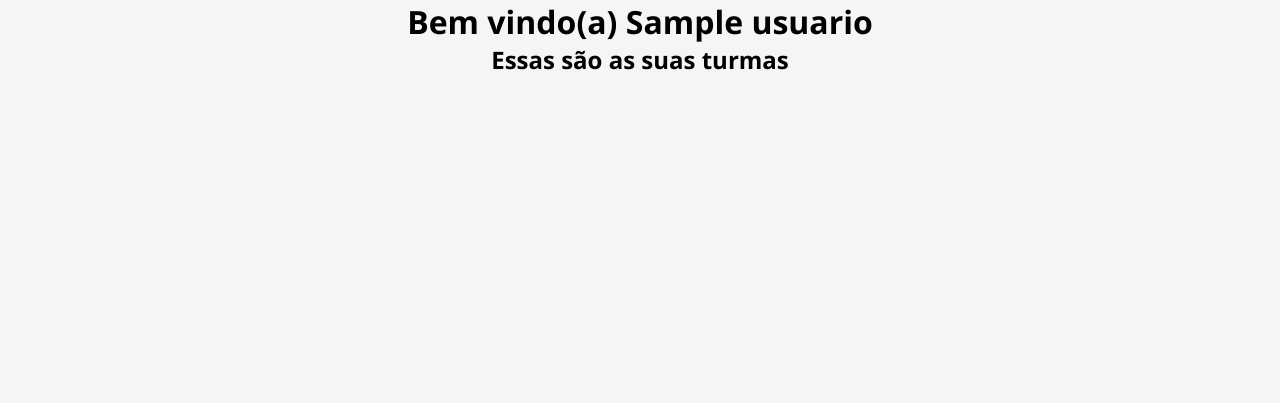
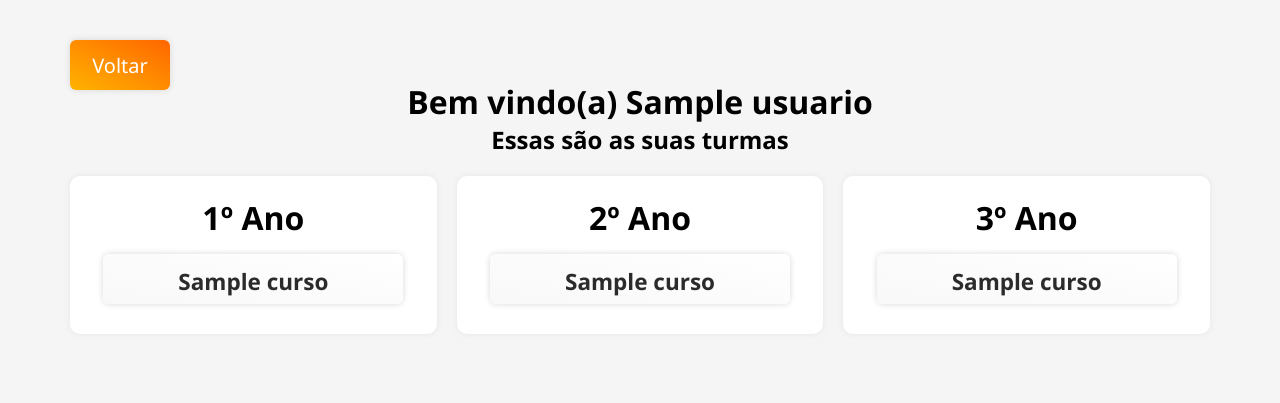
Before and after one commit to Maruquitus/CorrAut, a Django app: template Web/templates/turmas.html in a window 1280 px wide. Shown: the top 403 px of the page. Run offline with Django 4.2, Linux system fonts and the light colour scheme; the template is opened without the code that fills it: most values are stand-ins (such as "Sample title", 1, 10 or a date in 2020).

Commit message:
Tela de turmas

```diff
--- a/Web/static/login/stylelogin.css
+++ b/Web/static/login/stylelogin.css
@@ -29,7 +29,7 @@ img {
     flex-direction: column;
     align-items: center;
     border-radius: 14px;
-    box-shadow: 0 0 6px rgb(92, 92, 92);
+    box-shadow: 0 0 10px rgb(209, 209, 209);
     padding: 12px;
     gap: 5px;
 }
--- /dev/null
+++ b/Web/static/turmas/styleturmas.css
@@ -0,0 +1,147 @@
+* {
+    padding: 0;
+    margin: 0;
+    box-sizing: border-box;
+    font-family: 'Segoe UI', Tahoma, Geneva, Verdana, sans-serif;
+    -webkit-animation: fadein 1s; /* Safari, Chrome and Opera > 12.1 */
+       -moz-animation: fadein 1s; /* Firefox < 16 */
+        -ms-animation: fadein 1s; /* Internet Explorer */
+         -o-animation: fadein 1s; /* Opera < 12.1 */
+            animation: fadein 1s;
+}
+
+@keyframes fadein {
+    from { opacity: 0; }
+    to   { opacity: 1; }
+}
+
+/* Firefox < 16 */
+@-moz-keyframes fadein {
+    from { opacity: 0; }
+    to   { opacity: 1; }
+}
+
+/* Safari, Chrome and Opera > 12.1 */
+@-webkit-keyframes fadein {
+    from { opacity: 0; }
+    to   { opacity: 1; }
+}
+
+/* Internet Explorer */
+@-ms-keyframes fadein {
+    from { opacity: 0; }
+    to   { opacity: 1; }
+}
+
+/* Opera < 12.1 */
+@-o-keyframes fadein {
+    from { opacity: 0; }
+    to   { opacity: 1; }
+}
+
+.voltar {
+    font-size: 20px;
+    width: 100px;
+    justify-content: center;
+    display: flex;
+    position: absolute;
+    margin-left: 70px;
+    background: linear-gradient(to right top, rgb(255, 179, 0), rgb(255, 102, 0));
+    color: white;
+    font-weight: 500;
+}
+
+a {
+    text-decoration: none;
+}
+
+.turmas {
+    margin: 20px;
+    display: flex;
+    flex-direction: row;
+    justify-content: center;
+    align-items: center;
+    gap: 20px;
+}
+
+.série {
+    margin: auto;
+    width: 500px;
+    display: flex;
+    flex-direction: column;
+    justify-content: center;
+    align-items: center;
+    background-color: rgb(255, 255, 255);
+    border-radius: 10px;
+    padding: 20px 20px 30px;
+    transition: 0.25s ease-in-out;
+    box-shadow: 0 0 6px rgb(230, 230, 230);
+
+    gap: 5px;
+}
+
+.série:hover {
+    transition: 0.25s ease-in-out;
+    transform: scale(102%);
+    box-shadow: 0 0 10px rgb(221, 221, 221);
+}
+
+body {
+    background-color: whitesmoke;
+    padding: 30px 0 0;
+}
+
+.conteúdo {
+    padding: 50px;
+}
+
+button:enabled:hover::before {
+    opacity: 1;
+  }
+
+button::before {
+    position: absolute;
+    content: "";
+    top: 0;
+    right: 0;
+    bottom: 0;
+    left: 0;
+    background: linear-gradient(to right top, rgb(237, 172, 20), rgb(255, 102, 0));
+    z-index: -1;
+    transition: opacity 0.25s linear;
+    opacity: 0;
+    border-radius: 6px;
+}
+
+button:disabled {
+    color: gray;
+    background: linear-gradient(to right top, rgb(240, 240, 240),rgb(248, 248, 248));
+    cursor: not-allowed;
+}
+
+button:enabled:hover {
+    color: white;
+    transition: 0.25s;
+    transform: scale(102%);
+}
+
+button {
+    width: 300px;
+    height: 50px;
+    position: relative;
+    background-color: white;
+    border: none;
+    box-shadow: 0 0 6px rgb(216, 216, 216);
+    padding: 12px;
+    margin-top: 10px;
+    background: linear-gradient(to right top, rgb(248, 248, 248),rgb(255, 255, 255));
+    color: rgb(43, 43, 43);
+    font-weight: 700;
+    border-radius: 6px;
+    cursor: pointer;
+    font-size: 15px;
+
+    align-items:center;
+    justify-content:center;
+    z-index: 1;
+}
--- a/Web/templates/login.html
+++ b/Web/templates/login.html
@@ -6,6 +6,7 @@
     <meta name="viewport" content="width=device-width, initial-scale=1.0">
     {% load static %}
     <link href="{% static "login/stylelogin.css" %}" rel="stylesheet">
+    <script src="{% static "login/script.js" %}"></script>
     <title>Entrar | CorrAut</title>
 </head>
 <body>
@@ -22,10 +23,11 @@
         </div>
         <div class="label-input">
             <label>Senha</label>
-            <input type="password" name="senha">
+            <input type="password" name="senha" id="senha">
         </div>
+
             <button value="entrar" type="submit">Entrar</button>
-        <p style="color:rgb(247, 31, 31); font-size: 10pt;">{{msgErro}}</p>
+        <p style="color:rgb(247, 31, 31); font-size: 10pt; text-align: center; font-weight: 600px;">{{msgErro}}</p>
     </form>
 
 </body>
--- a/Web/templates/turmas.html
+++ b/Web/templates/turmas.html
@@ -5,8 +5,8 @@
     <meta http-equiv="X-UA-Compatible" content="IE=edge">
     <meta name="viewport" content="width=device-width, initial-scale=1.0">
     {% load static %}
-    <link href="{% static "login/stylelogin.css" %}" rel="stylesheet">
-    <title>Document</title>
+    <link href="{% static "turmas/styleturmas.css" %}" rel="stylesheet">
+    <title>Turmas | CorrAut</title>
     <style>
         body {
             text-align: center;
@@ -14,7 +14,39 @@
     </style>
 </head>
 <body>
-    <h1>Bem vindo(a) {{usuario}}</h1>
-    <h2>Essas são as suas turmas</h2>
+    <a href="/login">
+        <button class="voltar">Voltar</button>
+    </a>
+
+    <div class="conteúdo">
+        <h1>Bem vindo(a) {{usuario}}</h1>
+        <h2>Essas são as suas turmas</h2>
+
+        <div class="turmas">
+            <div class="série">
+                <h1>1º Ano</h1>
+                {% for turma in 1º %}
+                <button {{turma.add}}><h2>{{turma.curso}}</h2></button>
+                {% endfor %}
+            </div>
+
+            <div class="série" >
+                <h1>2º Ano</h1>
+                {% for turma in 2º %}
+                <button {{turma.add}}><h2>{{turma.curso}}</h2></button>
+                {% endfor %}
+            </div>
+
+            <div class="série">
+                <h1>3º Ano</h1>
+                {% for turma in 3º %}
+                <button {{turma.add}}><h2>{{turma.curso}}</h2></button>
+                {% endfor %}
+            </div>
+        </div>
+    </div>
+
+
+
 </body>
 </html>
--- a/Web/urls.py
+++ b/Web/urls.py
@@ -7,6 +7,7 @@ from django.conf.urls.static import static
 
 urlpatterns = [
     path('admin/', admin.site.urls),
+    path('', views.redirect, name="redirecionar"),
     path('login/', views.login, name='login'),
     path('checar/', views.checar, name='checar'),
     path('turmas/', views.turmas, name="turmas")
```
Also changed, not shown: Web/static/login/script.js (added, +8 -0 lines), Web/views.py (+37 -9 lines), database.py (added, +74 -0 lines), pymongo_get_database.py (deleted, +0 -16 lines), Web/database.py (deleted), 1 other file.
